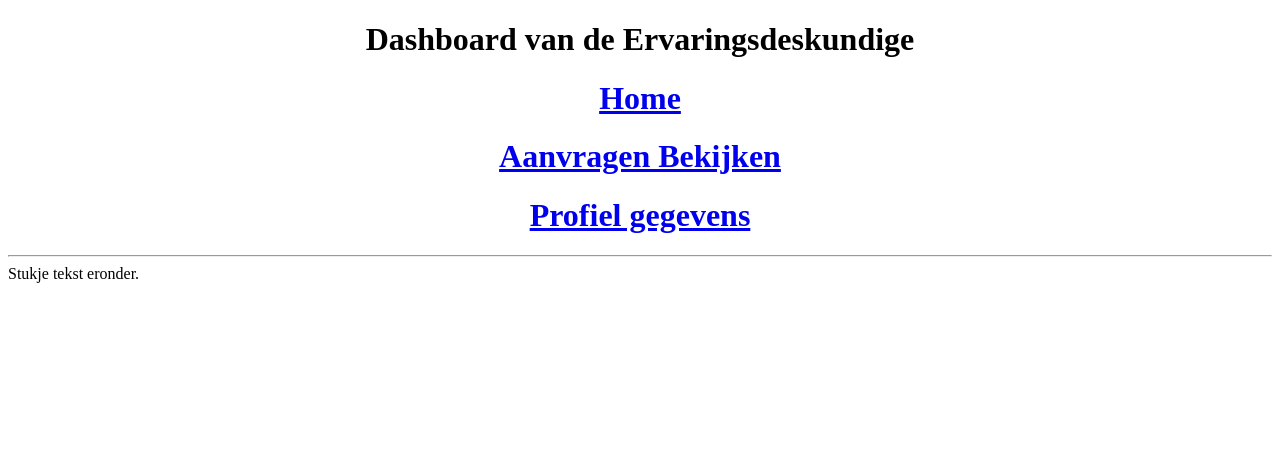
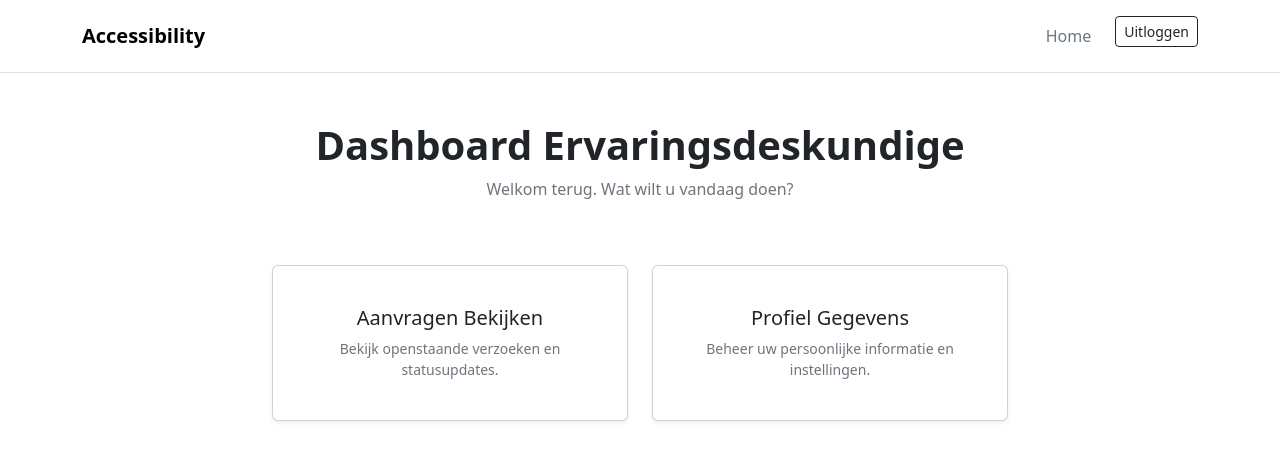
Before and after one commit to Ebay2k/rubberducky-owasp, a Flask app: page /dashboard-ev.html in a window 1280 px wide. Shown: the top 461 px of the page. Run offline with Flask 3, Linux system fonts and the light colour scheme.

Commit message:
Dashboard front-end navbar en cards

```diff
--- a/templates/dashboard-ev.html
+++ b/templates/dashboard-ev.html
@@ -1,22 +1,73 @@
 <!DOCTYPE html>
 <html lang="nl">
-
 <head>
     <meta charset="UTF-8">
-    <title>Dashboard Ervaringsdeskundige</title>
+    <meta name="viewport" content="width=device-width, initial-scale=1">
+    <title>Dashboard Ervaringsdeskundige - RubberDucky</title>
+    <!-- Bootstrap CSS -->
+    <link href="https://cdn.jsdelivr.net/npm/bootstrap@5.3.0/dist/css/bootstrap.min.css" rel="stylesheet">
 </head>
+<body>
 
-<body>
-<center>
-<h1>Dashboard van de Ervaringsdeskundige</h1>
-    <h1><a href="/">Home</a></h1>
-    <h1><a href="ev-aanvragen.html">Aanvragen Bekijken</a></h1>
-    <h1><a href="ev-profiel.html">Profiel gegevens</a></h1>
-</center>
-<hr>
-<p1>Stukje tekst eronder.</p1>
+    <!-- Navbar -->
+    <nav class="navbar navbar-expand-lg navbar-light bg-white border-bottom py-3 mb-5" aria-label="Hoofdnavigatie">
+        <div class="container">
+            <a class="navbar-brand fw-bold" href="/">Accessibility</a>
+            <button class="navbar-toggler" type="button" data-bs-toggle="collapse" data-bs-target="#navbarNav" aria-controls="navbarNav" aria-expanded="false" aria-label="Wissel navigatie">
+                <span class="navbar-toggler-icon"></span>
+            </button>
+            <div class="collapse navbar-collapse" id="navbarNav">
+                <ul class="navbar-nav ms-auto">
+                    <li class="nav-item">
+                        <a class="nav-link text-secondary" href="/">Home</a>
+                    </li>
+                    <li class="nav-item ms-lg-3">
+                        <a class="btn btn-sm btn-outline-dark" href="/">Uitloggen</a>
+                    </li>
+                </ul>
+            </div>
+        </div>
+    </nav>
+
+    <!-- Main Content -->
+    <main id="main-content" class="container">
+        <div class="row justify-content-center">
+            <div class="col-lg-8 text-center mb-5">
+                <h1 class="display-6 fw-bold text-dark">Dashboard Ervaringsdeskundige</h1>
+                <p class="text-secondary">Welkom terug. Wat wilt u vandaag doen?</p>
+            </div>
+        </div>
+
+        <div class="row g-4 justify-content-center">
+            <!-- Aanvragen Card -->
+            <div class="col-md-5 col-lg-4">
+                <a href="ev-aanvragen.html" class="text-decoration-none card-link">
+                    <div class="card shadow-sm h-100 py-4 px-3 text-center bg-white">
+                        <div class="card-body">
+                            <!-- Changed to h2 for logical hierarchy after h1 -->
+                            <h2 class="h5 card-title text-dark">Aanvragen Bekijken</h2>
+                            <p class="card-text text-secondary small mt-2">Bekijk openstaande verzoeken en statusupdates.</p>
+                        </div>
+                    </div>
+                </a>
+            </div>
+
+            <!-- Profiel Card -->
+            <div class="col-md-5 col-lg-4">
+                <a href="ev-profiel.html" class="text-decoration-none card-link">
+                    <div class="card shadow-sm h-100 py-4 px-3 text-center bg-white">
+                        <div class="card-body">
+                            <!-- Changed to h2 for logical hierarchy after h1 -->
+                            <h2 class="h5 card-title text-dark">Profiel Gegevens</h2>
+                            <p class="card-text text-secondary small mt-2">Beheer uw persoonlijke informatie en instellingen.</p>
+                        </div>
+                    </div>
+                </a>
+            </div>
+        </div>
+    </main>
+
+    <!-- Bootstrap JS -->
+    <script src="https://cdn.jsdelivr.net/npm/bootstrap@5.3.0/dist/js/bootstrap.bundle.min.js"></script>
 </body>
-
-
-
 </html>
```
